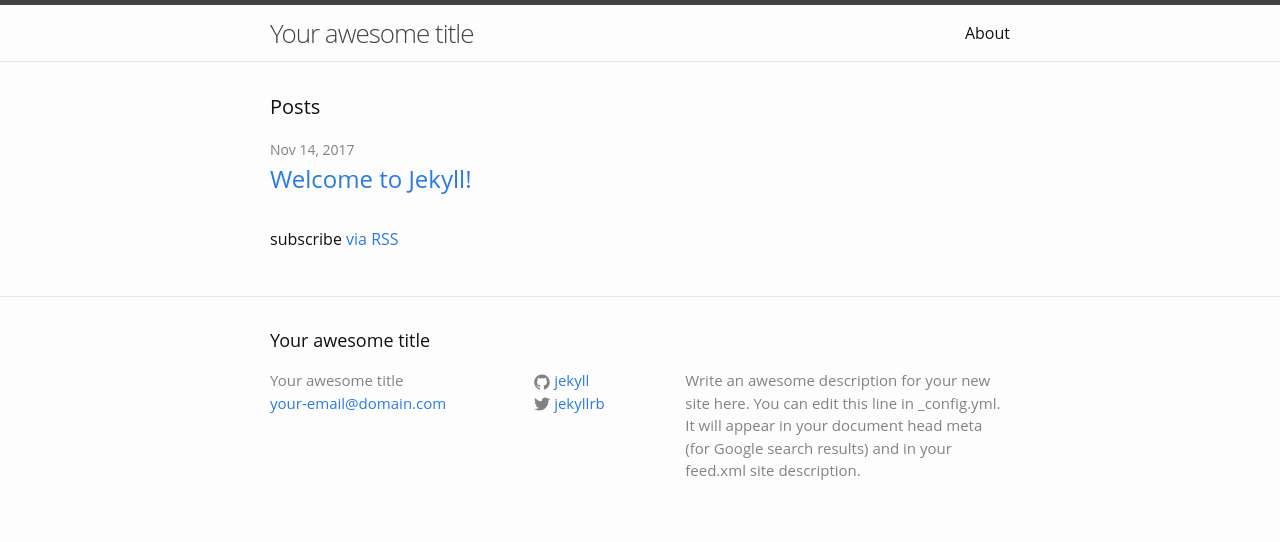
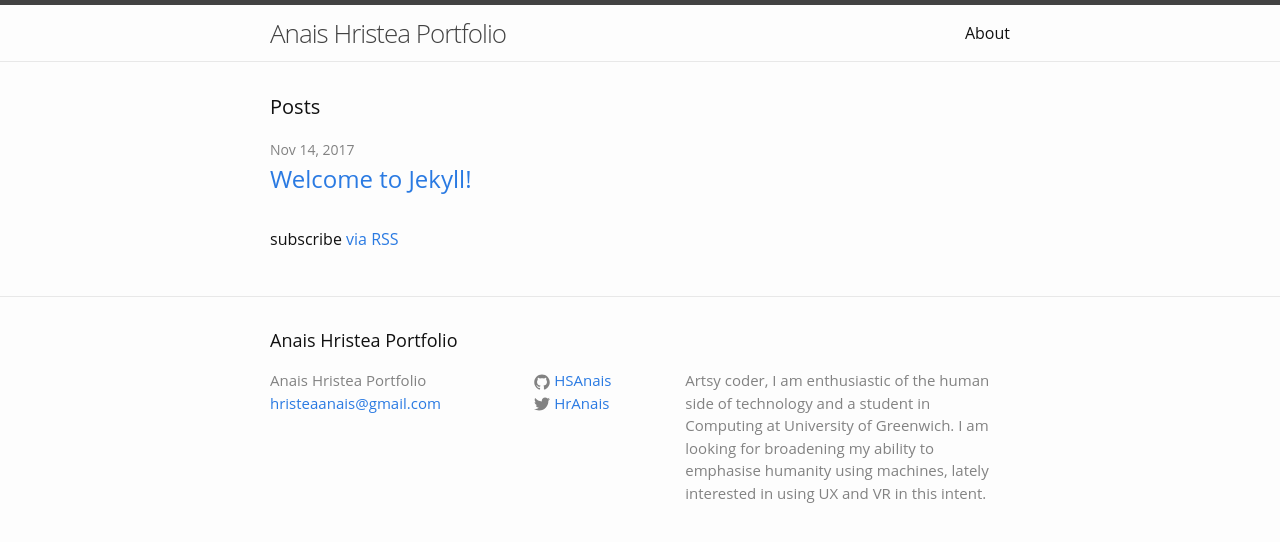
Before and after one commit to HSAnais/HSAnais.github.io, a Jekyll site: the page built from index.html, in a window 1280 px wide. Shown: the top 542 px of the page. Built offline with Jekyll 4.4.1, drawn with Linux system fonts in a browser that asks for light colours.

Commit message:
metadata updated

```diff
--- a/_config.yml
+++ b/_config.yml
@@ -6,16 +6,14 @@
 # 'jekyll serve'. If you change this file, please restart the server process.
 
 # Site settings
-title: Your awesome title
-email: your-email@domain.com
+title: Anais Hristea Portfolio
+email: hristeaanais@gmail.com
 description: > # this means to ignore newlines until "baseurl:"
-  Write an awesome description for your new site here. You can edit this
-  line in _config.yml. It will appear in your document head meta (for
-  Google search results) and in your feed.xml site description.
+  Artsy coder, I am enthusiastic of the human side of technology and a student in Computing at University of Greenwich. I am looking for broadening my ability to emphasise humanity using machines, lately interested in using UX and VR in this intent.
 baseurl: "" # the subpath of your site, e.g. /blog
 url: "http://yourdomain.com" # the base hostname & protocol for your site
-twitter_username: jekyllrb
-github_username:  jekyll
+twitter_username: HrAnais
+github_username:  HSAnais
 
 # Build settings
 markdown: kramdown
```
